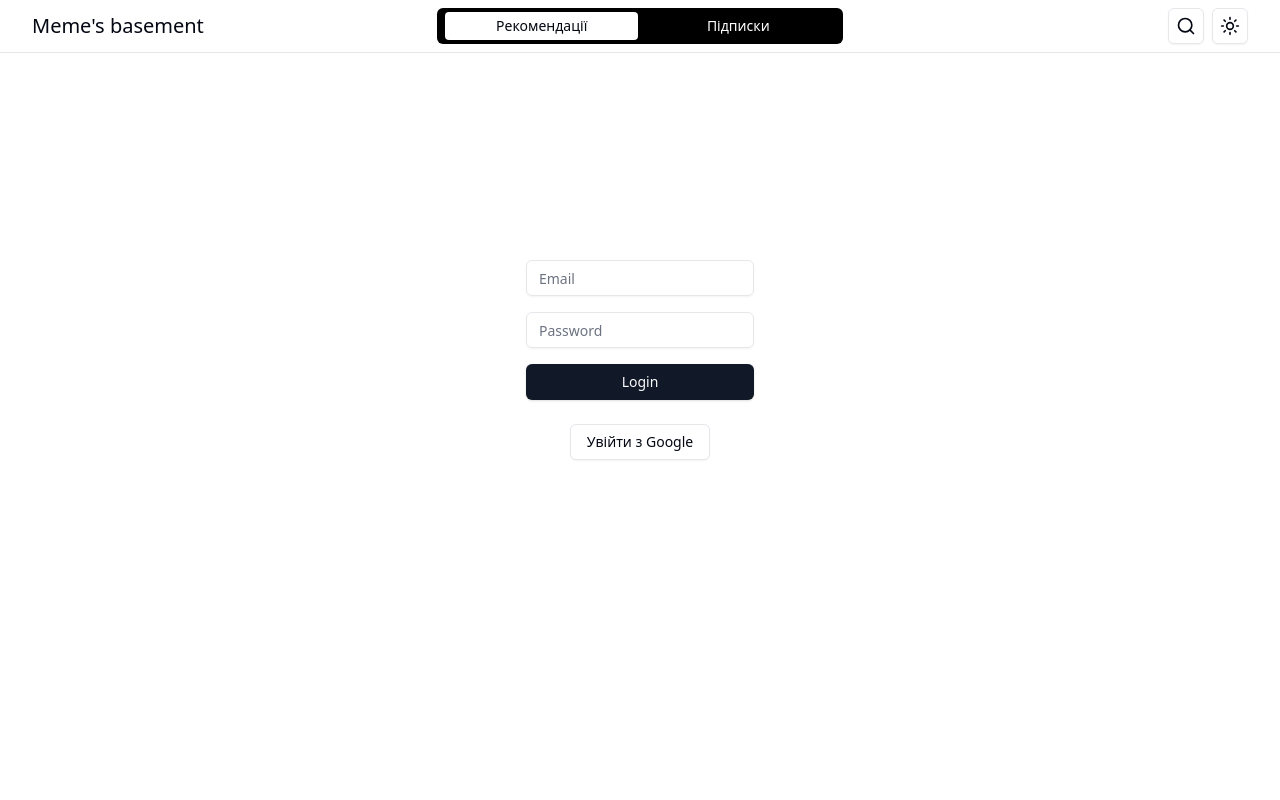
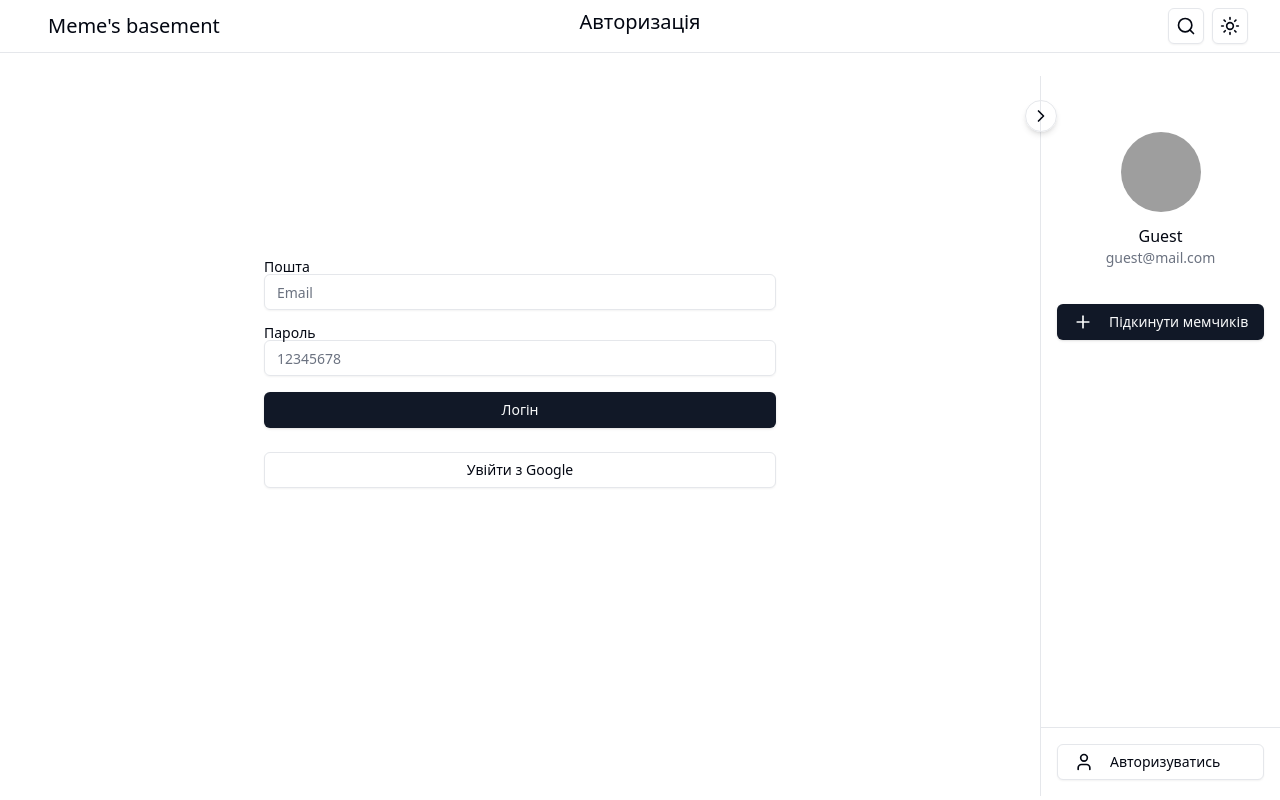
Before and after one commit to AlivkaRadkivska/memes-app, a Next.js app in the folder meme-app-front/: page /login in a window 1280 px wide. Built offline with nearby package versions, Linux system fonts and the light colour scheme; no server answers; grey boxes are pictures that could not be loaded.

Commit message:
chore: add user sidebar

```diff
--- a/meme-app-front/package.json
+++ b/meme-app-front/package.json
@@ -11,11 +11,13 @@
   "dependencies": {
     "@radix-ui/react-avatar": "^1.1.3",
     "@radix-ui/react-dialog": "^1.1.11",
-    "@radix-ui/react-label": "^2.1.2",
+    "@radix-ui/react-label": "^2.1.6",
     "@radix-ui/react-navigation-menu": "^1.2.5",
+    "@radix-ui/react-separator": "^1.1.6",
     "@radix-ui/react-slot": "^1.1.2",
     "@radix-ui/react-tabs": "^1.1.3",
     "@radix-ui/react-toggle": "^1.1.2",
+    "@radix-ui/react-tooltip": "^1.2.6",
     "@shadcn/ui": "^0.0.4",
     "@tanstack/react-query": "^5.66.3",
     "axios": "^1.7.9",
--- a/meme-app-front/src/app/(site)/layout.tsx
+++ b/meme-app-front/src/app/(site)/layout.tsx
@@ -8,9 +8,7 @@ export default function SiteLayout({
   return (
     <>
       <Header />
-      <main className="max-w-7xl mx-auto py-6 sm:px-6 lg:px-8 mt-14">
-        {children}
-      </main>
+      <main className="max-w-7xl mx-auto mt-14">{children}</main>
     </>
   );
 }
--- a/meme-app-front/src/app/(site)/login/page.tsx
+++ b/meme-app-front/src/app/(site)/login/page.tsx
@@ -1,9 +1,14 @@
 import LoginForm from '@/components/auth/login-form';
+import { UserSidebar } from '@/components/site-layout/user-sidebar';
 
-export default function Home() {
+export default function Login() {
   return (
-    <div className="px-4 py-0 sm:px-0 w-full h-[70vh] flex items-center justify-center gap-4 flex-col">
-      <LoginForm />
+    <div className="min-h-[calc(100vh-60px)] flex px-4 py-0 sm:px-0">
+      <div className="w-full flex items-center justify-center px-4 py-6 sm:px-6 lg:px-8 pb-32">
+        <LoginForm />
+      </div>
+
+      <UserSidebar />
     </div>
   );
 }
--- a/meme-app-front/src/app/(site)/page.tsx
+++ b/meme-app-front/src/app/(site)/page.tsx
@@ -1,19 +1,14 @@
-import * as React from 'react';
-import { Button } from '@/components/ui/button';
 import { PublicationsContainer } from '@/components/publications/publications-container';
+import { UserSidebar } from '@/components/site-layout/user-sidebar';
 
 export default function Home() {
-  const isAuthorized = true;
-
   return (
-    <div className="px-4 py-0 sm:px-0">
-      <div className="mb-4">
-        <Button disabled={!isAuthorized} className="w-full sm:w-auto">
-          Створити новий пост
-        </Button>
+    <div className="min-h-[calc(100vh-60px)] flex px-4 py-0 sm:px-0">
+      <div className="flex-1 px-4 py-6 sm:px-6 lg:px-8">
+        <PublicationsContainer />
       </div>
 
-      <PublicationsContainer />
+      <UserSidebar />
     </div>
   );
 }
--- a/meme-app-front/src/components/auth/login-form.tsx
+++ b/meme-app-front/src/components/auth/login-form.tsx
@@ -5,6 +5,7 @@ import { Input } from '@/components/ui/input';
 import { useLogin } from '@/server/hooks/auth/use-login';
 import { useRouter, useSearchParams } from 'next/navigation';
 import { useEffect, useState } from 'react';
+import { Label } from '../ui/label';
 
 export default function LoginForm() {
   const { mutate: login, isPending, error } = useLogin();
@@ -32,28 +33,34 @@ export default function LoginForm() {
   }, [router, searchParams]);
 
   return (
-    <>
+    <div className="flex flex-col gap-4 w-full max-w-lg">
       <form
         onSubmit={(e) => {
           e.preventDefault();
           login({ email, password });
         }}
-        className="flex flex-col gap-4 max-w-sm"
+        className="flex flex-col w-full gap-4"
       >
+        <Label>
+          Пошта
           <Input
             type="email"
             placeholder="Email"
             value={email}
             onChange={(e) => setEmail(e.target.value)}
           />
+        </Label>
+        <Label>
+          Пароль
           <Input
             type="password"
-          placeholder="Password"
+            placeholder="12345678"
             value={password}
             onChange={(e) => setPassword(e.target.value)}
           />
+        </Label>
         <Button type="submit" disabled={isPending}>
-          {isPending ? 'Logging in...' : 'Login'}
+          {isPending ? 'Завантаження...' : 'Логін'}
         </Button>
         {error && <p className="text-red-500">Вхід в акаунт провалено</p>}
       </form>
@@ -63,6 +70,6 @@ export default function LoginForm() {
           Увійти з Google
         </Button>
       </a>
-    </>
+    </div>
   );
 }
--- a/meme-app-front/src/components/site-layout/header.tsx
+++ b/meme-app-front/src/components/site-layout/header.tsx
@@ -1,26 +1,54 @@
 'use client';
+import { usePathname, useRouter } from 'next/navigation';
+import { Button } from '../ui/button';
 import { Tabs, TabsList, TabsTrigger } from '../ui/tabs';
 import { SearchInput } from './search-input';
 import { ThemeToggle } from './theme-toggle';
 
 export function Header() {
   const isAuthorized = true;
+  const pathname = usePathname();
+  const router = useRouter();
+
+  const renderCenterContent = () => {
+    if (pathname === '/') {
+      return (
+        <Tabs defaultValue="main">
+          <TabsList>
+            <TabsTrigger value="main">Шось новеньке</TabsTrigger>
+            <TabsTrigger value="followings" disabled={!isAuthorized}>
+              Меми друзів
+            </TabsTrigger>
+          </TabsList>
+        </Tabs>
+      );
+    }
+
+    if (pathname === '/login') {
+      return <p className="text-center h-full text-xl">Авторизація</p>;
+    }
+
+    if (pathname.startsWith('/profile')) {
+      return <p className="text-center">Профіль</p>;
+    }
+
+    return null;
+  };
 
   return (
     <header className="border-b fixed top-0 w-full z-40 bg-background">
       <div className="grid grid-cols-3 max-w-7xl mx-auto py-2 px-4 sm:px-6 lg:px-8">
-        <div className="text-xl bold flex items-center justify-start">
-          <p>Meme&apos;s basement</p>
+        <div className="w-full">
+          <Button
+            variant="ghost"
+            className="w-min text-xl bold flex items-center justify-start"
+            onClick={() => router.push('/')}
+          >
+            <p>Meme&apos;s basement</p>
+          </Button>
         </div>
 
-        <Tabs defaultValue="main">
-          <TabsList>
-            <TabsTrigger value="main">Рекомендації</TabsTrigger>
-            <TabsTrigger value="followings" disabled={!isAuthorized}>
-              Підписки
-            </TabsTrigger>
-          </TabsList>
-        </Tabs>
+        <div>{renderCenterContent()}</div>
 
         <div className="relative flex max-w-sm items-center space-x-2 ml-auto justify-end">
           <SearchInput />
--- /dev/null
+++ b/meme-app-front/src/components/site-layout/user-sidebar.tsx
@@ -0,0 +1,75 @@
+'use client';
+
+import { cn } from '@/lib/utils';
+import { Separator } from '@/components/ui/separator';
+import { MiniProfileSection } from '../users/mini-profile-section';
+import { useState } from 'react';
+import { SidebarToggle } from '../ui/sidebar-toggle';
+import { Button } from '../ui/button';
+import { LogOut, User } from 'lucide-react';
+import { useRouter } from 'next/navigation';
+
+interface UserSidebarProps {
+  className?: string;
+}
+
+export function UserSidebar({ className }: UserSidebarProps) {
+  const [isCollapsed, setIsCollapsed] = useState(false);
+  const signout = () => {};
+  const isAuthenticated = false;
+  const router = useRouter();
+
+  return (
+    <aside
+      className={cn(
+        'sticky top-[80px] group flex h-[calc(100vh-80px)] flex-col border-l bg-background transition-all duration-300 ease-in-out',
+        isCollapsed ? 'w-[70px]' : 'w-[240px]',
+        className
+      )}
+    >
+      <SidebarToggle
+        isCollapsed={isCollapsed}
+        toggleSidebar={() => setIsCollapsed((prev) => !prev)}
+      />
+
+      <div className="flex flex-col h-full">
+        <div className="pt-10">
+          <MiniProfileSection isCollapsed={isCollapsed} />
+        </div>
+
+        <div className="flex-1"></div>
+
+        <Separator className="mt-4" />
+        <div className="p-4 mt-auto">
+          {!isAuthenticated ? (
+            <Button
+              variant="outline"
+              size={isCollapsed ? 'icon' : 'default'}
+              className={cn(
+                'w-full',
+                isCollapsed ? 'justify-center' : 'justify-start'
+              )}
+              onClick={() => router.push('/login')}
+            >
+              <User className={cn('h-4 w-4', !isCollapsed && 'mr-2')} />
+              {!isCollapsed && 'Авторизуватись'}
+            </Button>
+          ) : (
+            <Button
+              variant="outline"
+              size={isCollapsed ? 'icon' : 'default'}
+              className={cn(
+                'w-full',
+                isCollapsed ? 'justify-center' : 'justify-start'
+              )}
+              onClick={signout}
+            >
+              <LogOut className={cn('h-4 w-4', !isCollapsed && 'mr-2')} />
+              {!isCollapsed && 'Вийти з аку'}
+            </Button>
+          )}
+        </div>
+      </div>
+    </aside>
+  );
+}
--- /dev/null
+++ b/meme-app-front/src/components/ui/separator.tsx
@@ -0,0 +1,31 @@
+"use client"
+
+import * as React from "react"
+import * as SeparatorPrimitive from "@radix-ui/react-separator"
+
+import { cn } from "@/lib/utils"
+
+const Separator = React.forwardRef<
+  React.ElementRef<typeof SeparatorPrimitive.Root>,
+  React.ComponentPropsWithoutRef<typeof SeparatorPrimitive.Root>
+>(
+  (
+    { className, orientation = "horizontal", decorative = true, ...props },
+    ref
+  ) => (
+    <SeparatorPrimitive.Root
+      ref={ref}
+      decorative={decorative}
+      orientation={orientation}
+      className={cn(
+        "shrink-0 bg-border",
+        orientation === "horizontal" ? "h-[1px] w-full" : "h-full w-[1px]",
+        className
+      )}
+      {...props}
+    />
+  )
+)
+Separator.displayName = SeparatorPrimitive.Root.displayName
+
+export { Separator }
--- /dev/null
+++ b/meme-app-front/src/components/ui/sidebar-toggle.tsx
@@ -0,0 +1,29 @@
+'use client';
+
+import { Button } from '@/components/ui/button';
+import { ChevronLeft, ChevronRight } from 'lucide-react';
+
+interface SidebarToggleProps {
+  isCollapsed: boolean;
+  toggleSidebar: () => void;
+}
+
+export function SidebarToggle({
+  isCollapsed,
+  toggleSidebar,
+}: SidebarToggleProps) {
+  return (
+    <Button
+      variant="ghost"
+      size="icon"
+      className="absolute -left-4 top-6 h-8 w-8 rounded-full border shadow-md"
+      onClick={toggleSidebar}
+    >
+      {isCollapsed ? (
+        <ChevronLeft className="h-4 w-4" />
+      ) : (
+        <ChevronRight className="h-4 w-4" />
+      )}
+    </Button>
+  );
+}
--- a/meme-app-front/src/components/ui/tabs.tsx
+++ b/meme-app-front/src/components/ui/tabs.tsx
@@ -19,8 +19,8 @@ const TabsList = React.forwardRef<
 
   const themeClass = mounted
     ? theme === 'dark'
-      ? 'bg-white text-black'
-      : 'bg-black text-white'
+      ? 'bg-slate-400 text-black'
+      : 'bg-slate-700 text-white'
     : 'bg-black text-white';
 
   return (
--- /dev/null
+++ b/meme-app-front/src/components/users/mini-profile-section.tsx
@@ -0,0 +1,77 @@
+'use client';
+
+import { Avatar, AvatarFallback, AvatarImage } from '@/components/ui/avatar';
+import { Button } from '@/components/ui/button';
+import { cn } from '@/lib/utils';
+import { Plus } from 'lucide-react';
+
+export function MiniProfileSection({ isCollapsed }: { isCollapsed: boolean }) {
+  const isAuthenticated = false;
+  const user = {
+    avatarUrl: 'https://github.com/shadcn.png',
+    email: 'guest@mail.com',
+    username: 'Guest',
+    followers: 0,
+    followings: 0,
+  };
+
+  const getInitials = (name: string) => {
+    return name
+      .split(' ')
+      .map((n) => n[0])
+      .join('');
+  };
+
+  return (
+    <div className="flex flex-col items-center gap-4 p-4">
+      <Avatar
+        className={`${
+          isCollapsed ? 'h-10 w-10' : 'h-20 w-20'
+        } transition-all duration-300 ease-in-out`}
+      >
+        <AvatarImage src={user.avatarUrl} alt={user.username} />
+        <AvatarFallback className="bg-primary/10 text-primary">
+          {getInitials(user.username)}
+        </AvatarFallback>
+      </Avatar>
+
+      {!isCollapsed && (
+        <div className="flex flex-col items-center space-y-1 text-center">
+          <h3 className="font-medium leading-none">{user.username}</h3>
+          <p className="text-sm text-muted-foreground">{user.email}</p>
+
+          {isAuthenticated && (
+            <div className="flex gap-4 mt-2">
+              <div className="text-center">
+                <p className="text-sm font-medium leading-none">
+                  {user.followers}
+                </p>
+                <p className="text-xs text-muted-foreground">Followers</p>
+              </div>
+              <div className="text-center">
+                <p className="text-sm font-medium leading-none">
+                  {user.followings}
+                </p>
+                <p className="text-xs text-muted-foreground">Following</p>
+              </div>
+            </div>
+          )}
+        </div>
+      )}
+      {/* {isAuthenticated && ( */}
+      <Button
+        variant="default"
+        size={isCollapsed ? 'icon' : 'default'}
+        className={cn(
+          'w-full',
+          isCollapsed ? 'justify-center' : 'justify-start mt-5'
+        )}
+        onClick={() => {}}
+      >
+        <Plus className={cn('h-4 w-4', !isCollapsed && 'mr-2')} />
+        {!isCollapsed && 'Підкинути мемчиків'}
+      </Button>
+      {/* )} */}
+    </div>
+  );
+}
```
Also changed, not shown: meme-app-front/src/components/ui/tooltip.tsx (added, +32 -0 lines), 1 other file (tests, documents, lock files or other folders). Lines whose indentation alone changed are shown as unchanged.
